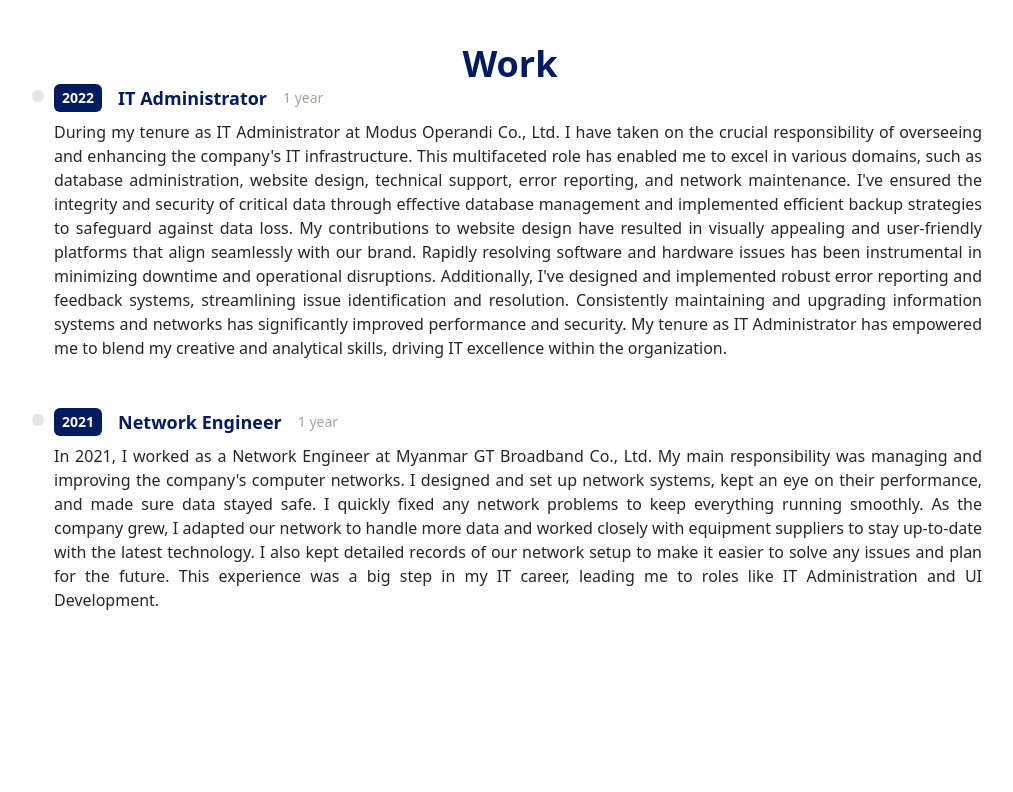
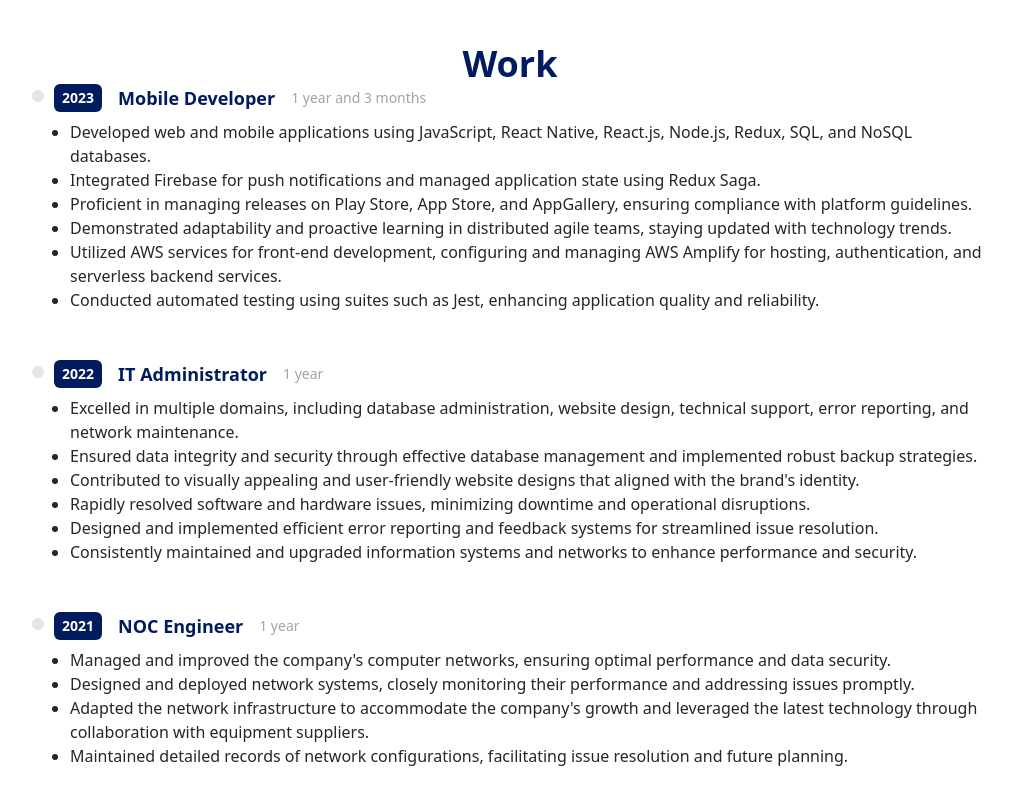
Before and after one commit to myatthiri98/portfolio_MTK, a React (Vite) app: page / in a window 1280 px wide. Shown: the part 820-1612 px from the top of the page, without its empty margins (162-1175 px from the left). Built offline with nearby package versions, Linux system fonts and the light colour scheme.

Commit message:
feat : changing data
feat : changing data

```diff
--- a/src/components/Main.jsx
+++ b/src/components/Main.jsx
@@ -17,6 +17,10 @@ export default function Main() {
           <h2 className="sm:text-3xl text-2xl pt-4 text-white">
             <TypeAnimation
               sequence={[
+                "I'm a Developer",
+                2000,
+                "I'm a Coder",
+                2000,
                 "I'm a Tech Enthusiast",
                 2000,
                 "I'm a Passionate and Dedicated Individual",
--- a/src/components/Projects.jsx
+++ b/src/components/Projects.jsx
@@ -4,6 +4,7 @@ import weatherImg from "../assets/weather.jpg";
 import ecommerceImg from "../assets/ecommerce.jpg";
 import gameImg from "../assets/game.jpg";
 import bookingImg from "../assets/booking.jpg";
+import facebookImg from "../assets/facebook.jpg"
 
 const Projects = () => {
   return (
@@ -20,7 +21,7 @@ const Projects = () => {
       <div className="grid sm:grid-cols-2 gap-12">
         <ProjectItem img={weatherImg} title="Weather App" />
         <ProjectItem img={ecommerceImg} title="Ecommerce Platform" />
-        <ProjectItem img={gameImg} title="Tic Tac Toe" />
+        <ProjectItem img={facebookImg} title="Facebook" />
         <ProjectItem img={bookingImg} title="Booking System" />
       </div>
     </div>
--- a/src/components/Work.jsx
+++ b/src/components/Work.jsx
@@ -1,19 +1,43 @@
 import React from "react";
 import WorkItem from "./Workitem";
+
 const data = [
+  {
+    year: 2023,
+    title: "Mobile Developer",
+    duration: "1 year and 3 months",
+    details: [
+      "Developed web and mobile applications using JavaScript, React Native, React.js, Node.js, Redux, SQL, and NoSQL databases.",
+      "Integrated Firebase for push notifications and managed application state using Redux Saga.",
+      "Proficient in managing releases on Play Store, App Store, and AppGallery, ensuring compliance with platform guidelines.",
+      "Demonstrated adaptability and proactive learning in distributed agile teams, staying updated with technology trends.",
+      "Utilized AWS services for front-end development, configuring and managing AWS Amplify for hosting, authentication, and serverless backend services.",
+      "Conducted automated testing using suites such as Jest, enhancing application quality and reliability."
+    ]
+  },
   {
     year: 2022,
     title: "IT Administrator",
     duration: "1 year",
-    details:
-      "During my tenure as IT Administrator at Modus Operandi Co., Ltd. I have taken on the crucial responsibility of overseeing and enhancing the company's IT infrastructure. This multifaceted role has enabled me to excel in various domains, such as database administration, website design, technical support, error reporting, and network maintenance. I've ensured the integrity and security of critical data through effective database management and implemented efficient backup strategies to safeguard against data loss. My contributions to website design have resulted in visually appealing and user-friendly platforms that align seamlessly with our brand. Rapidly resolving software and hardware issues has been instrumental in minimizing downtime and operational disruptions. Additionally, I've designed and implemented robust error reporting and feedback systems, streamlining issue identification and resolution. Consistently maintaining and upgrading information systems and networks has significantly improved performance and security. My tenure as IT Administrator has empowered me to blend my creative and analytical skills, driving IT excellence within the organization.",
+    details: [
+      "Excelled in multiple domains, including database administration, website design, technical support, error reporting, and network maintenance.",
+      "Ensured data integrity and security through effective database management and implemented robust backup strategies.",
+      "Contributed to visually appealing and user-friendly website designs that aligned with the brand's identity.",
+      "Rapidly resolved software and hardware issues, minimizing downtime and operational disruptions.",
+      "Designed and implemented efficient error reporting and feedback systems for streamlined issue resolution.",
+      "Consistently maintained and upgraded information systems and networks to enhance performance and security."
+    ]
   },
   {
     year: 2021,
-    title: "Network Engineer",
+    title: "NOC Engineer",
     duration: "1 year",
-    details:
-      "In 2021, I worked as a Network Engineer at Myanmar GT Broadband Co., Ltd. My main responsibility was managing and improving the company's computer networks. I designed and set up network systems, kept an eye on their performance, and made sure data stayed safe. I quickly fixed any network problems to keep everything running smoothly. As the company grew, I adapted our network to handle more data and worked closely with equipment suppliers to stay up-to-date with the latest technology. I also kept detailed records of our network setup to make it easier to solve any issues and plan for the future. This experience was a big step in my IT career, leading me to roles like IT Administration and UI Development.",
+    details: [
+      "Managed and improved the company's computer networks, ensuring optimal performance and data security.",
+      "Designed and deployed network systems, closely monitoring their performance and addressing issues promptly.",
+      "Adapted the network infrastructure to accommodate the company's growth and leveraged the latest technology through collaboration with equipment suppliers.",
+      "Maintained detailed records of network configurations, facilitating issue resolution and future planning."
+    ]
   },
 ];
 
@@ -33,4 +57,5 @@ const Work = () => {
     </div>
   );
 };
+
 export default Work;
--- a/src/components/WorkItem.jsx
+++ b/src/components/WorkItem.jsx
@@ -14,9 +14,11 @@ const WorkItem = ({ year, title, duration, details }) => {
             {duration}
           </span>
         </p>
-        <p className="my-2 text-base font-normal text-stone-800 text-justify">
-          {details}
-        </p>
+        <ul className="my-2 ml-4 list-disc text-base font-normal text-stone-800">
+          {details.map((detail, index) => (
+            <li key={index}>{detail}</li>
+          ))}
+        </ul>
       </li>
     </ol>
   );
```
Also changed, not shown: src/assets/facebook.jpg (added).
